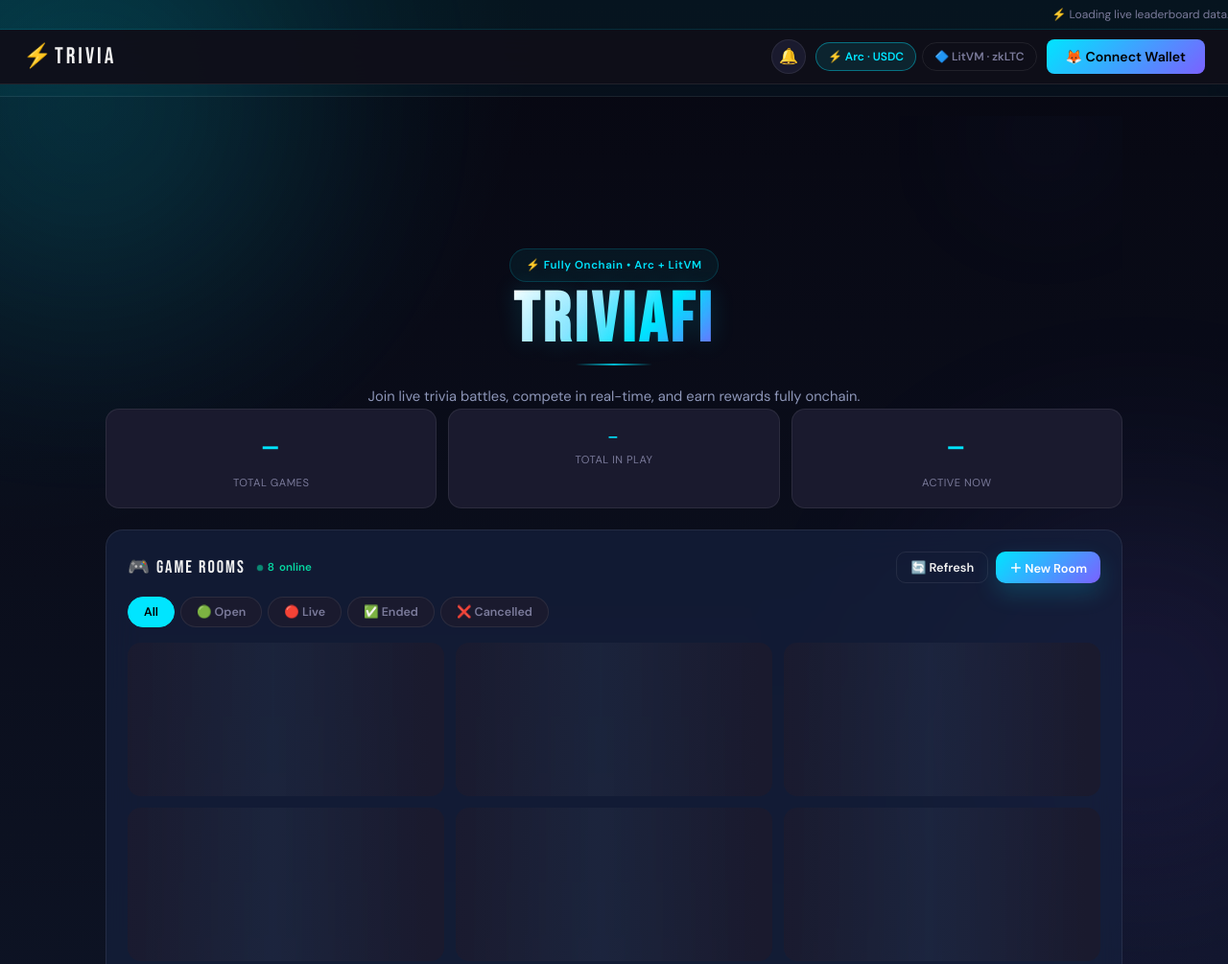
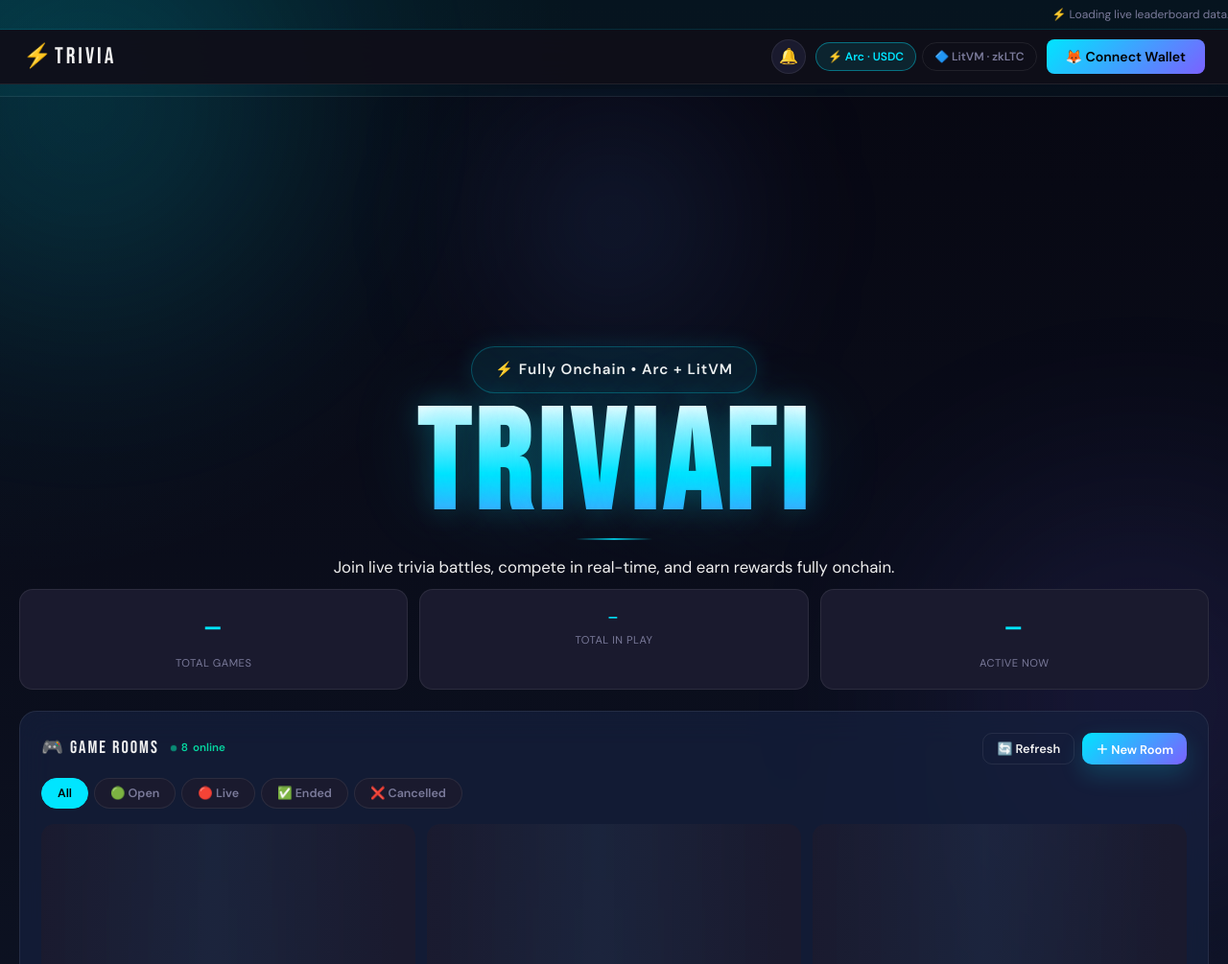
Before and after one commit to Purefier100/triviafi, a website: page frontend/index.html in a window 1280 px wide. Shown: the top 1005 px of the page at 96% size. Drawn offline with nearby package versions, Linux system fonts and the light colour scheme; a script that the page names is missing.

Commit message:
style: tighten hero layout and remove excessive top spacing

```diff
--- a/frontend/index.html
+++ b/frontend/index.html
@@ -168,9 +168,11 @@
 
     /* Main */
     main {
-      max-width: 1100px;
+      max-width: 1280px;
+
       margin: 0 auto;
-      padding: 20px 20px 80px
+
+      padding: 0 20px 80px;
     }
 
     /* Screens */
@@ -214,34 +216,32 @@
       display: flex;
       flex-direction: column;
       align-items: center;
-      justify-content: flex-start;
+      justify-content: center;
 
       text-align: center;
 
-      padding: 18px 20px 0;
-
-      min-height: auto;
-
-      margin-top: 0;
+      padding: 8px 20px 10px;
+
+      margin-top: -8px;
+
+      min-height: 320px;
 
       overflow: hidden;
     }
 
     .hero-glow {
-      width: 120px;
-      height: 120px;
-
-      background: radial-gradient(circle,
-          rgba(0, 229, 255, .12) 0%,
-          rgba(123, 97, 255, .08) 45%,
-          transparent 75%);
-
-      filter: blur(70px);
-
-      position: absolute;
-      top: 20%;
-      left: 50%;
-      transform: translate(-50%, -50%);
+      width: 260px;
+      height: 260px;
+
+      top: 42%;
+
+      background:
+        radial-gradient(circle,
+          rgba(0, 229, 255, .22) 0%,
+          rgba(123, 97, 255, .14) 45%,
+          transparent 72%);
+
+      filter: blur(90px);
     }
 
     @keyframes heroFloat {
@@ -262,51 +262,52 @@
     }
 
     .hero-mini-badge {
-      padding:
-        8px 16px;
+      padding: 12px 24px;
+
+      font-size: .95rem;
+
+      font-weight: 800;
+
+      letter-spacing: 1px;
 
       border-radius: 999px;
 
-      border:
-        1px solid rgba(0, 229, 255, .16);
-
-      background:
-        rgba(0, 229, 255, .06);
-
-      color: var(--accent);
-
-      font-size: .72rem;
-      font-weight: 700;
-
-      letter-spacing: .6px;
-
-      margin-bottom: 8px;
-
-      backdrop-filter: blur(12px);
+      margin-bottom: 14px;
+
+      background: rgba(0, 229, 255, .08);
+
+      border: 1px solid rgba(0, 229, 255, .25);
+
+      box-shadow:
+        0 0 25px rgba(0, 229, 255, .12);
     }
 
     .hero-title {
       font-family: 'Bebas Neue', sans-serif;
 
-      font-size: clamp(2.8rem, 6vw, 4.5rem);
-
-      line-height: .92;
-
-      letter-spacing: 4px;
+      font-size: clamp(5rem, 12vw, 9rem);
+
+      line-height: .88;
+
+      letter-spacing: 6px;
 
       margin: 0;
 
-      background: linear-gradient(135deg,
+      background:
+        linear-gradient(180deg,
           #ffffff 0%,
-          #9be7ff 35%,
-          #00e5ff 65%,
-          #7b61ff 100%);
+          #a7f3ff 20%,
+          #00e5ff 55%,
+          #5b8cff 100%);
 
       -webkit-background-clip: text;
       -webkit-text-fill-color: transparent;
 
       text-shadow:
-        0 0 25px rgba(0, 229, 255, .18);
+        0 0 30px rgba(0, 229, 255, .22),
+        0 0 80px rgba(0, 229, 255, .18);
+
+      transform: scale(1.02);
     }
 
     .hero-line {
@@ -328,15 +329,11 @@
     }
 
     .hero-sub {
-      max-width: 520px;
-
-      color: #8d96b8;
-
-      font-size: .92rem;
-
-      line-height: 1.7;
-
-      margin-top: 6px;
+      margin-top: 2px;
+
+      font-size: 1.05rem;
+
+      max-width: 700px;
     }
 
     @keyframes heroFade {
@@ -1759,8 +1756,8 @@
     }
 
     #globalStatsBar {
-      position: sticky;
-      top: 60px;
+      position: relative;
+      top: 0px;
       /* height of header */
       z-index: 10;
       backdrop-filter: blur(8px);
```
